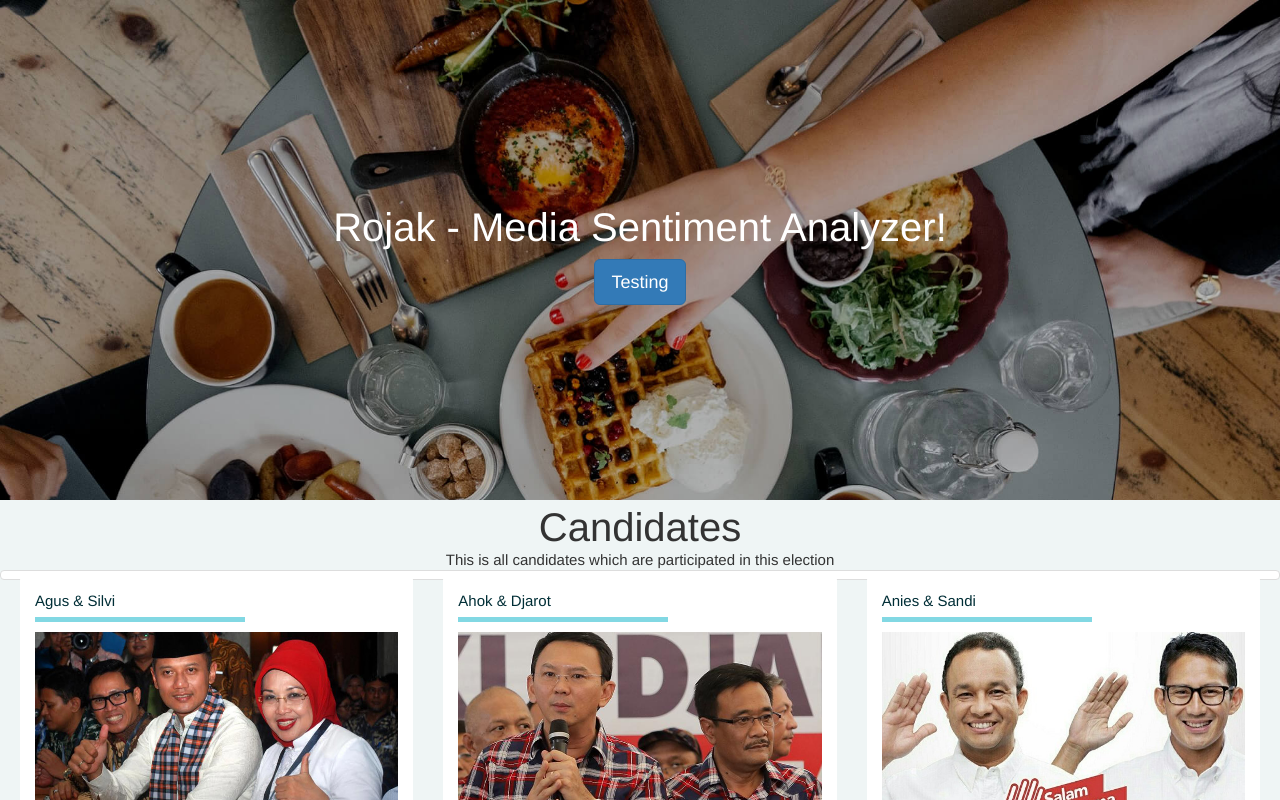
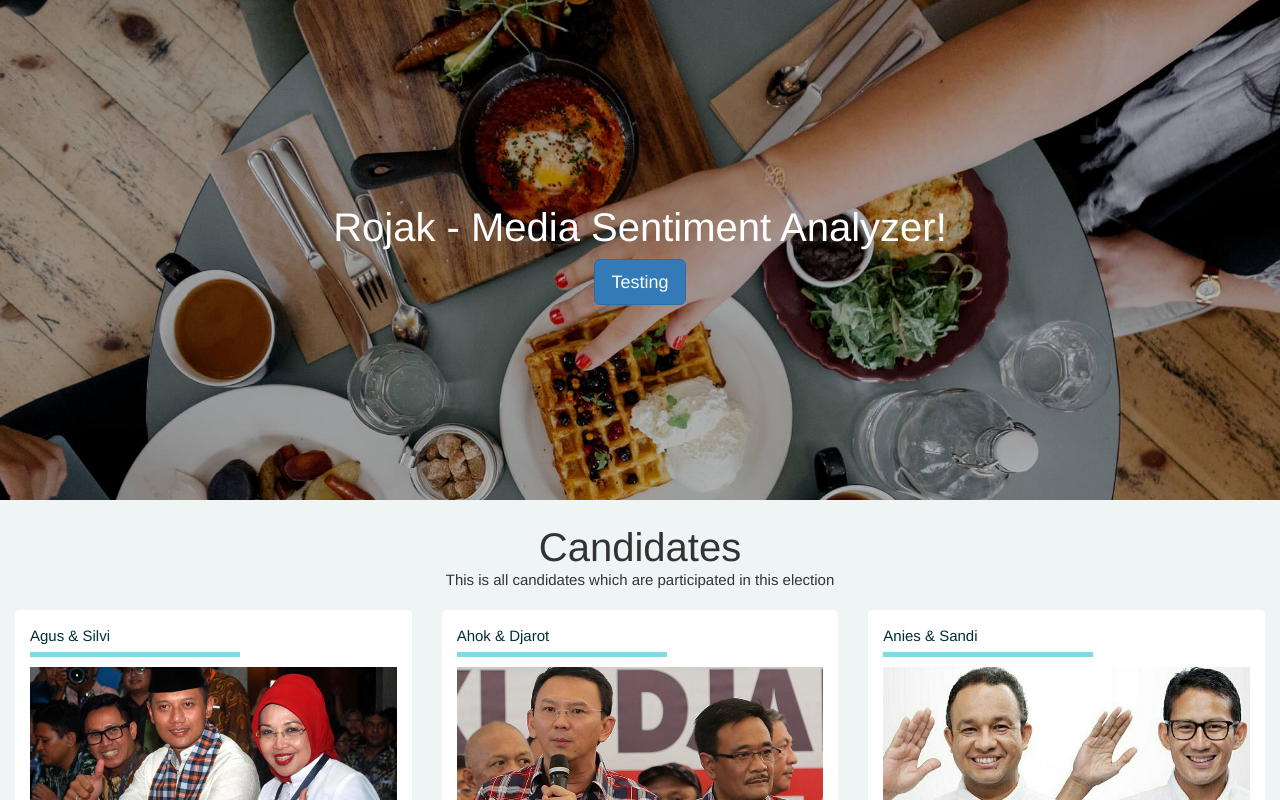
Before and after one commit to imrenagi/rojak-web-frontend, a React app: page / in a window 1280 px wide. Shown: the top 800 px of the page. Built offline with nearby package versions, Linux system fonts and the light colour scheme.

Commit message:
Add missing space

```diff
--- a/src/components/candidatesection/CandidateSection.js
+++ b/src/components/candidatesection/CandidateSection.js
@@ -20,7 +20,7 @@ export default class CandidateSection extends React.Component {
         <div className="description">
           <p>This is all candidates which are participated in this election </p>
         </div>
-        <div className="thumbnail">
+        <div className="custom-thumbnail">
             <CandidateThumbnail img={agusImg} candidate_name="Agus & Silvi"/>
             <CandidateThumbnail img={ahokImg} candidate_name="Ahok & Djarot"/>
             <CandidateThumbnail img={aniesImg} candidate_name="Anies & Sandi"/>
--- a/src/components/candidatesection/candidatesection.css
+++ b/src/components/candidatesection/candidatesection.css
@@ -6,22 +6,23 @@
   margin-right: -15px;
 }
 
-.candidate.title {
+.candidate .title {
   font-size: 30px;
   padding-top: 20px;
 }
 
-.candidate.description {
+.candidate .description {
   font-size: 24px;
   margin: 0px;
 }
 
-.candidate.thumbnail {
+.candidate .custom-thumbnail {
+  margin-top: 20px;
+  margin-bottom: 20px;
+
+}
+
+.candidate .load-more {
   margin-top: 20px;
   margin-bottom: 20px;
 }
-
-.candidate.load-more {
-  margin-top: 20px;
-  margin-bottom: 20px;
-}
```
